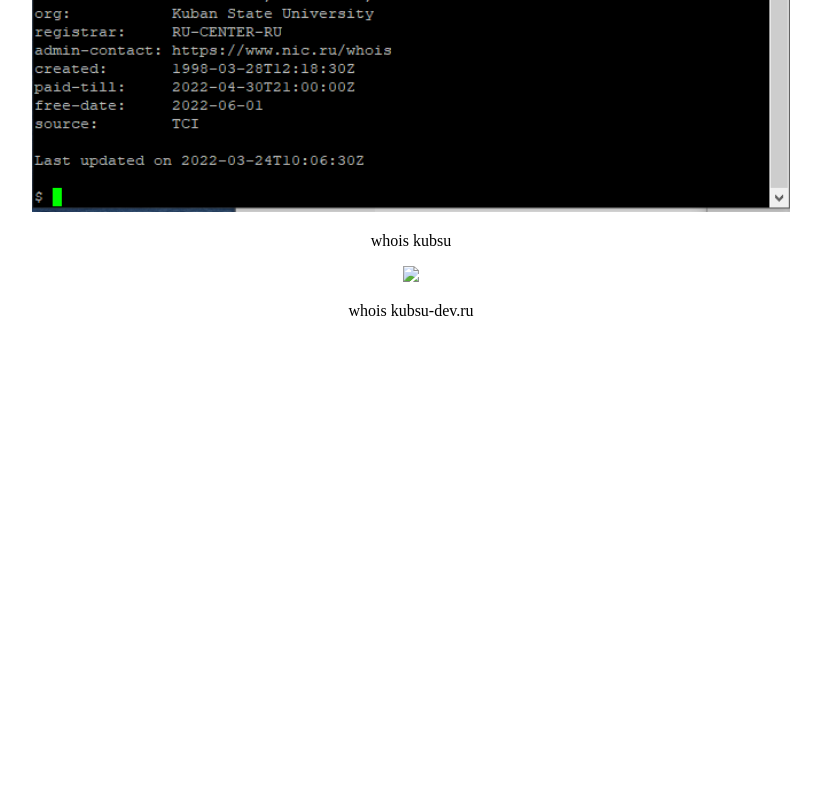
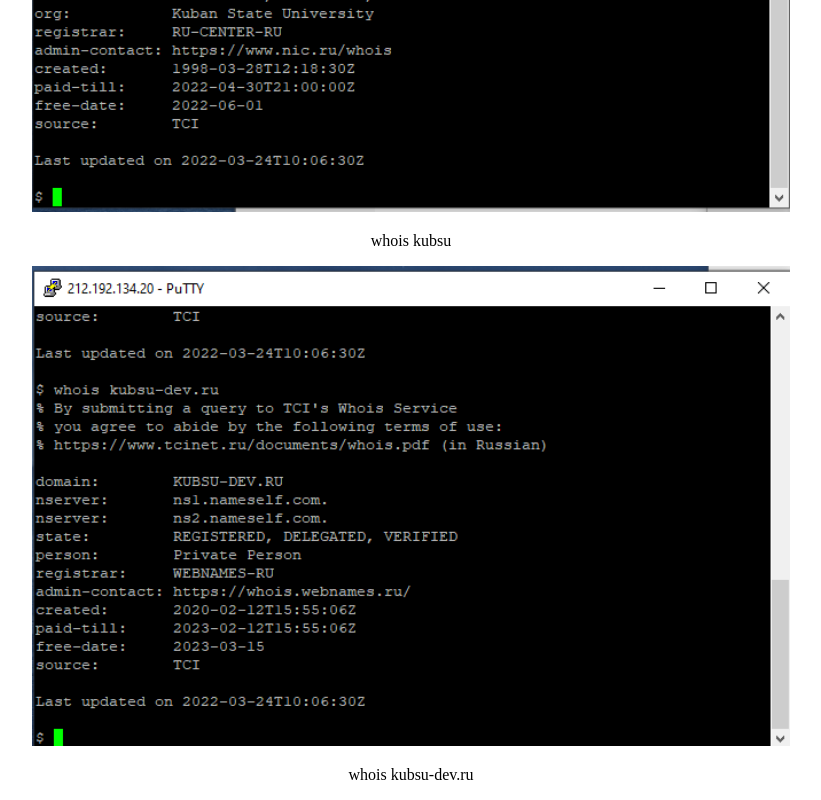
Before and after one commit to vodinoj001/Lab1, a plain HTML site: page index.html in a window 1280 px wide. Shown: the part 1895-2695 px from the top of the page, without its empty margins (229-1050 px from the left). Before the commit the page ends 2231 px from the top, so only its background shows below. Drawn offline with Linux system fonts and the light colour scheme.

Commit message:
Update index.html

```diff
--- a/index.html
+++ b/index.html
@@ -19,7 +19,7 @@
     <p>nslookup kubsu-dev.ru</p>
     <img src="whoiskubsu.png">
     <p>whois kubsu</p>
-    <img src="whoisdev.">
+    <img src="whoisdev.png">
     <p>whois kubsu-dev.ru</p>
 </body>
 
```
